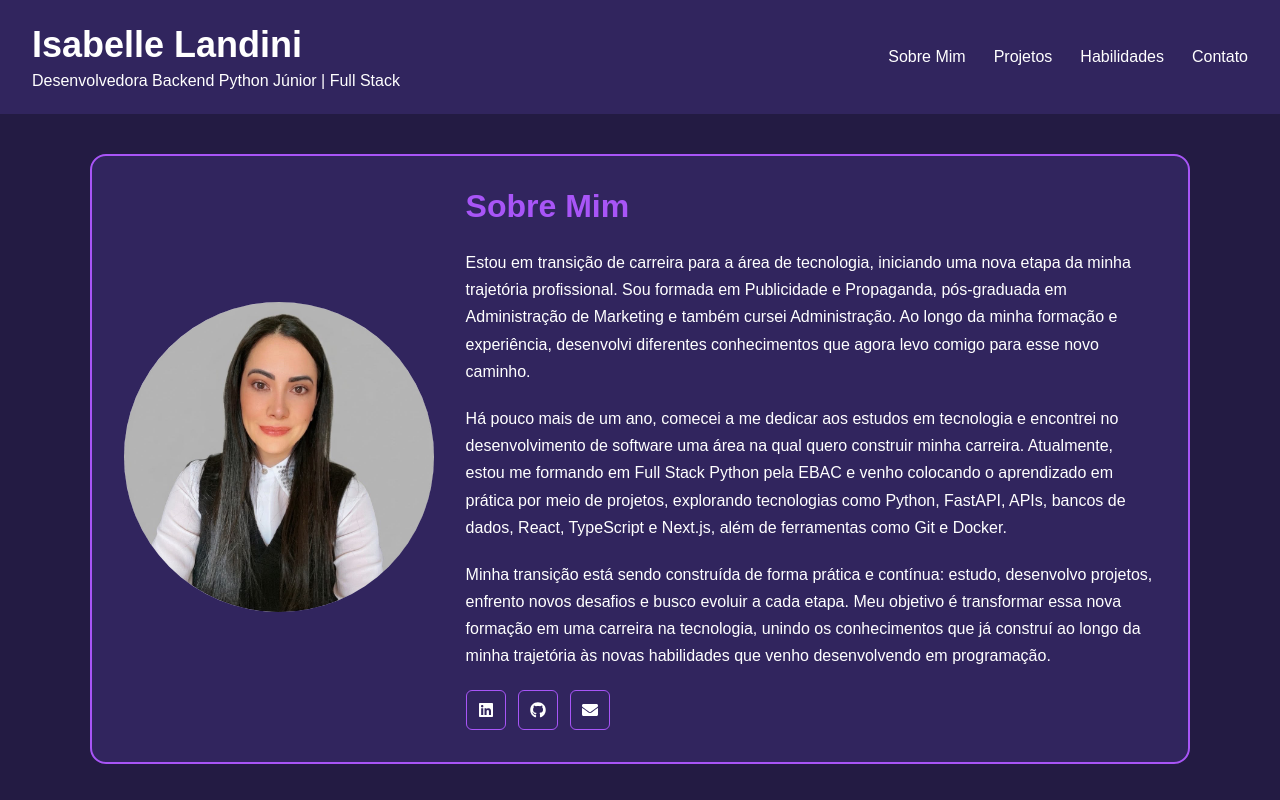
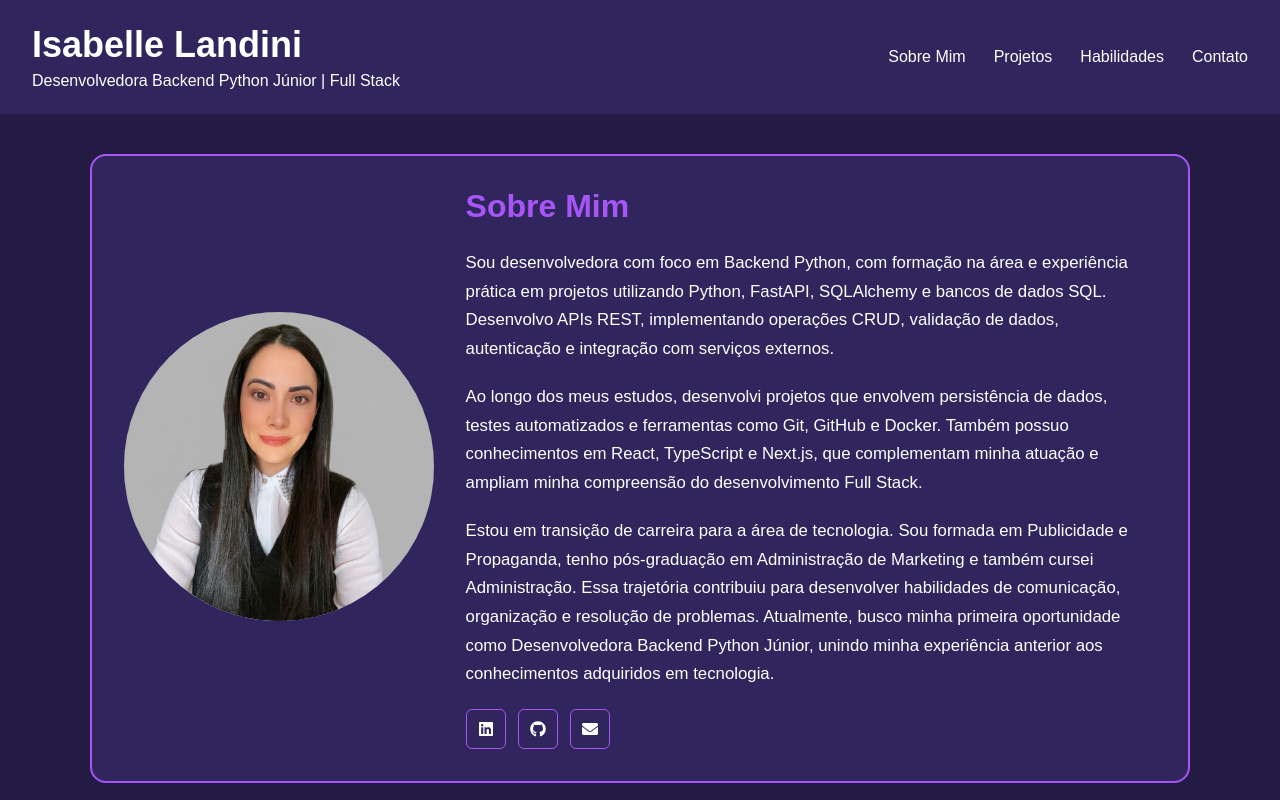
Before and after one commit to IsabelleLandini/portfolio, a React (Vite) app: page / in a window 1280 px wide. Shown: the top 800 px of the page. Built offline with nearby package versions, Linux system fonts and the light colour scheme.

Commit message:
feat: atualiza apresentacao profissional e legibilidade da secao sobre mim

```diff
--- a/src/components/About/About.module.css
+++ b/src/components/About/About.module.css
@@ -34,6 +34,7 @@
 .aboutContent p {
     line-height: 1.7;
     margin-bottom: 20px;
+    font-size: 1.05rem;
 }
 
 .contactLinks {
--- a/src/components/About/About.tsx
+++ b/src/components/About/About.tsx
@@ -19,32 +19,25 @@ function About() {
                     <h2>Sobre Mim</h2>
 
                     <p>
-                        Estou em transição de carreira para a área de tecnologia,
-                        iniciando uma nova etapa da minha trajetória profissional.
-                        Sou formada em Publicidade e Propaganda, pós-graduada em
-                        Administração de Marketing e também cursei Administração.
-                        Ao longo da minha formação e experiência, desenvolvi diferentes
-                        conhecimentos que agora levo comigo para esse novo caminho.
+                       Sou desenvolvedora com foco em Backend Python, com formação na área
+                       e experiência prática em projetos utilizando Python, FastAPI, SQLAlchemy
+                       e bancos de dados SQL. Desenvolvo APIs REST, implementando operações CRUD,
+                       validação de dados, autenticação e integração com serviços externos.
                     </p>
 
                     <p>
-                        Há pouco mais de um ano, comecei a me dedicar aos estudos
-                        em tecnologia e encontrei no desenvolvimento de software
-                        uma área na qual quero construir minha carreira. Atualmente,
-                        estou me formando em Full Stack Python pela EBAC e venho
-                        colocando o aprendizado em prática por meio de projetos,
-                        explorando tecnologias como Python, FastAPI, APIs, bancos
-                        de dados, React, TypeScript e Next.js, além de ferramentas
-                        como Git e Docker.
+                        Ao longo dos meus estudos, desenvolvi projetos que envolvem persistência
+                        de dados, testes automatizados e ferramentas como Git, GitHub e Docker.
+                        Também possuo conhecimentos em React, TypeScript e Next.js, que complementam
+                        minha atuação e ampliam minha compreensão do desenvolvimento Full Stack.
                     </p>
 
                     <p>
-                        Minha transição está sendo construída de forma prática e
-                        contínua: estudo, desenvolvo projetos, enfrento novos desafios
-                        e busco evoluir a cada etapa. Meu objetivo é transformar essa
-                        nova formação em uma carreira na tecnologia, unindo os conhecimentos
-                        que já construí ao longo da minha trajetória às novas habilidades
-                        que venho desenvolvendo em programação.
+                        Estou em transição de carreira para a área de tecnologia. Sou formada em Publicidade
+                        e Propaganda, tenho pós-graduação em Administração de Marketing e também cursei Administração.
+                        Essa trajetória contribuiu para desenvolver habilidades de comunicação, organização e resolução
+                        de problemas. Atualmente, busco minha primeira oportunidade como Desenvolvedora
+                        Backend Python Júnior, unindo minha experiência anterior aos conhecimentos adquiridos em tecnologia.
                     </p>
 
                     <div className={styles.contactLinks}>
```
